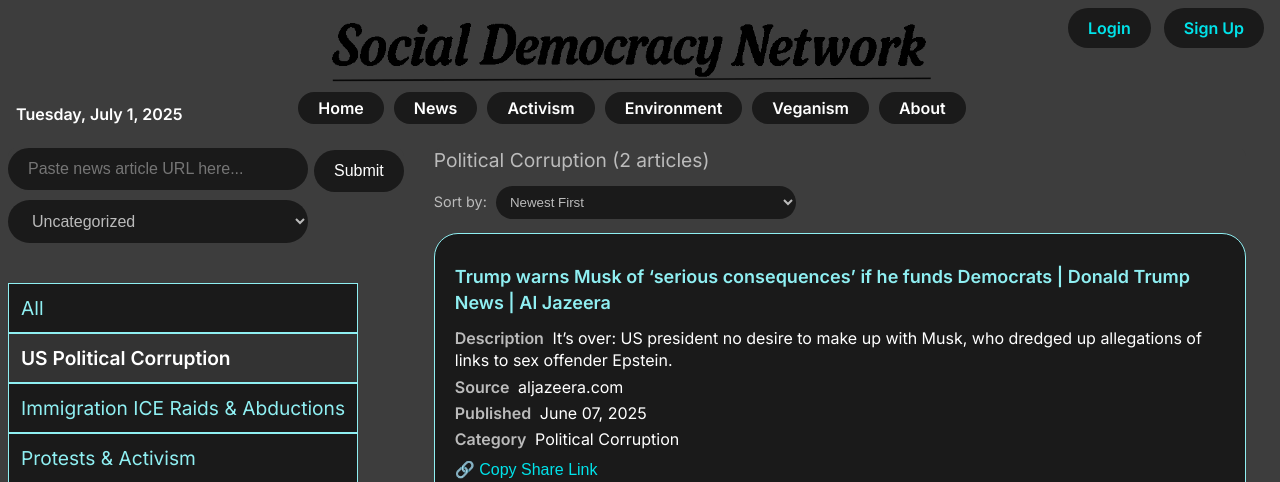
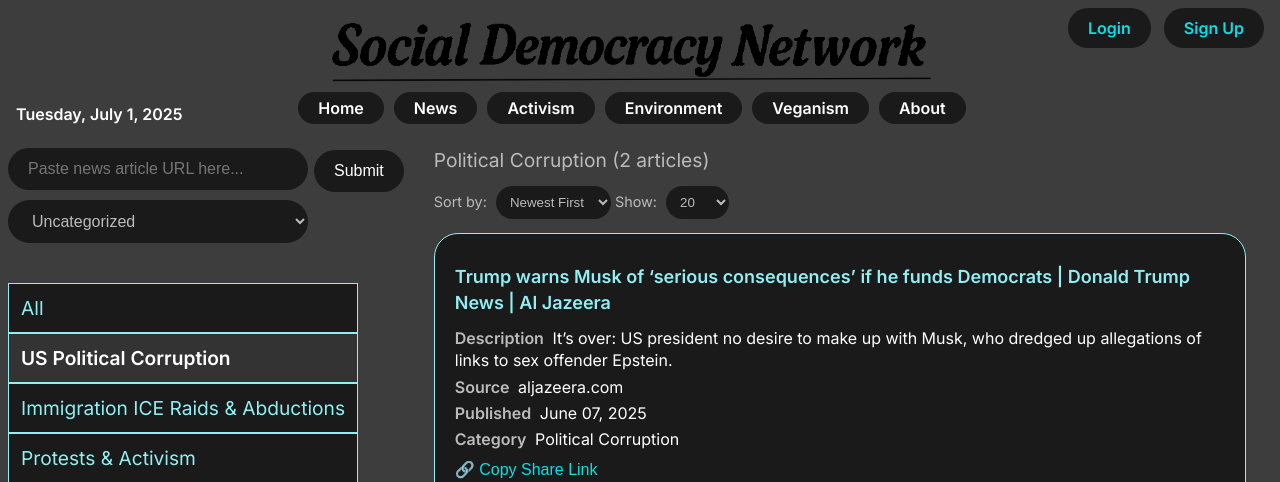
Before and after one commit to Neo-50/social-democracy-network, a Flask app: a page that uses templates/news.html in a window 1280 px wide. Shown: the top 482 px of the page. Run offline with Flask 3, Linux system fonts and the light colour scheme; some libraries are stand-ins or nearby versions.

Commit message:
Add dropdown to limit the amount of articles shown at once

```diff
--- a/app.py
+++ b/app.py
@@ -151,20 +151,28 @@ def news():
     highlight_id = request.args.get("article", type=int)
     scrape_id = request.args.get("scrape", type=int)
     sort_order = request.args.get('sort', 'desc')
+    limit = request.args.get('limit', '20')
     order_func = NewsArticle.published.asc() if sort_order == 'asc' else NewsArticle.published.desc()
 
 
     if selected_category:
-        articles = NewsArticle.query \
+        articles_query = NewsArticle.query \
             .filter_by(category=selected_category) \
             .filter(NewsArticle.id != highlight_id) \
-            .order_by(order_func) \
-            .all()
+            .order_by(order_func)
     else:
-        articles = NewsArticle.query \
+        articles_query = NewsArticle.query \
             .filter(NewsArticle.id != highlight_id) \
-            .order_by(order_func) \
-            .all()
+            .order_by(order_func)
+
+    if limit != 'all':
+        try:
+            limit_int = int(limit)
+            articles = articles_query.limit(limit_int).all()
+        except ValueError:
+            articles = articles_query.limit(20).all()
+    else:
+        articles = articles_query.all()
 
     highlighted = None
     try:
--- a/static/css/news.css
+++ b/static/css/news.css
@@ -267,6 +267,7 @@ p {
   color: #bbb;
   padding: 8px 10px;
   border: none;
+  width: fit-content;
 }
 
 .comments-thread form {
--- a/templates/news.html
+++ b/templates/news.html
@@ -199,7 +199,15 @@
                 <option value="desc" {% if request.args.get('sort') == 'desc' %}selected{% endif %}>Newest First</option>
                 <option value="asc" {% if request.args.get('sort') == 'asc' %}selected{% endif %}>Oldest First</option>
             </select>
+            <label for="limit">Show:</label>
+            <select name="limit" id="limit" onchange="this.form.submit()">
+                <option value="20" {% if request.args.get('limit', '20') == '20' %}selected{% endif %}>20</option>
+                <option value="50" {% if request.args.get('limit') == '50' %}selected{% endif %}>50</option>
+                <option value="100" {% if request.args.get('limit') == '100' %}selected{% endif %}>100</option>
+                <option value="all" {% if request.args.get('limit') == 'all' %}selected{% endif %}>All</option>
+            </select>
         </form>
+
         {% for article in articles %}
             {% if scrape_id == article.id and article.needs_scrape %}
                 <div class="news-article loading-article">
```
